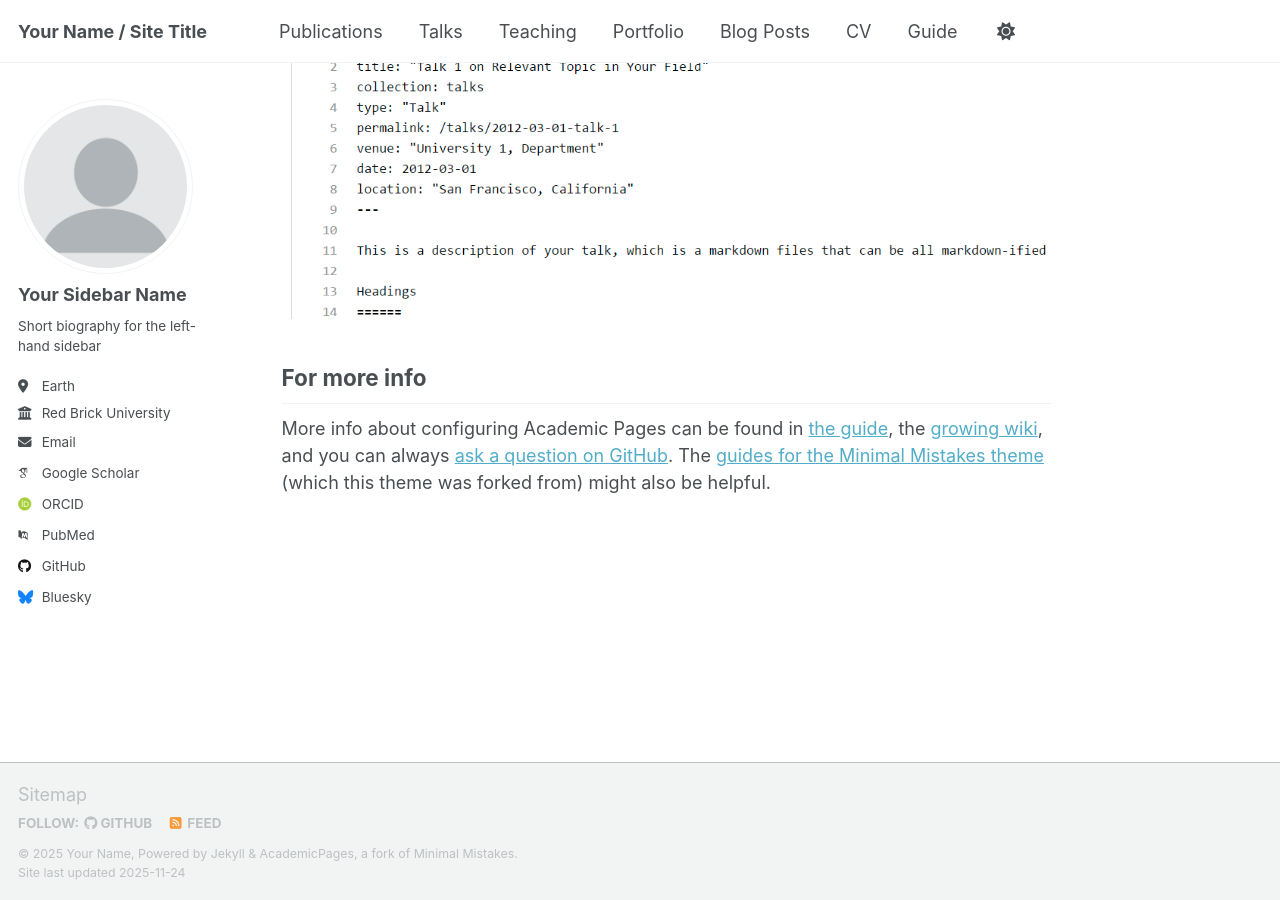
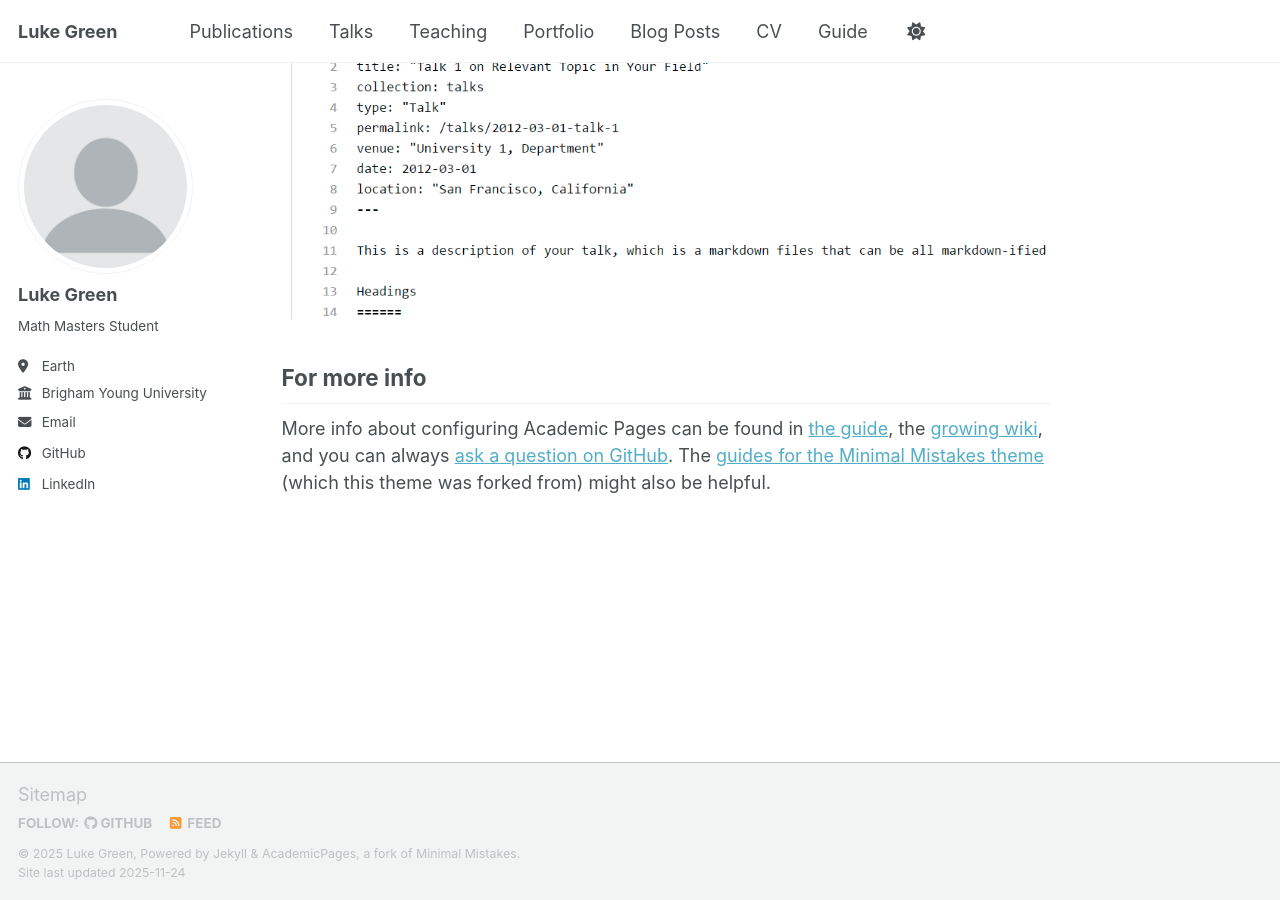
Before and after one commit to lukegreen109/lukegreen109.github.io, a Jekyll site: the page built from _pages/about.md, in a window 1280 px wide and 900 px high, scrolled down 2880 px. Built offline with Jekyll 4.4.1, drawn with Linux system fonts in a browser that asks for light colours; some web fonts are replaced; a script that is not in the unit is left out.

Commit message:
updated profile details

```diff
--- a/_config.yml
+++ b/_config.yml
@@ -9,14 +9,14 @@
 # Basic Site Settings
 locale                   : "en-US"
 site_theme               : "default" # Currently available options are "default", "air"
-title                    : "Your Name / Site Title"
+title                    : "Luke Green"
 title_separator          : "-"
-name                     : &name "Your Name"
-description              : &description "Your Name's academic portfolio"   # Update this with a general description of your site, this is the default if not overridden by a page
-url                      : https://academicpages.github.io # The base hostname & protocol for your site e.g. "https://[your GitHub username].github.io",
+name                     : &name "Luke Green"
+description              : &description "Luke Green's academic portfolio"   # Update this with a general description of your site, this is the default if not overridden by a page
+url                      : https://lukegreen.github.io # The base hostname & protocol for your site e.g. "https://[your GitHub username].github.io",
                                                            # or if you already have some other page hosted on Github then use "https://[your GitHub username].github.io/[Your Repo Name]"
 baseurl                  : "" # the subpath of your site, e.g. "/blog"
-repository               : "academicpages/academicpages.github.io"
+repository               : "lukegreen/academicpages.github.io"
 
 # Site Author - The following control what appear as part of the author content on the side bar.
 #               If a field is blank the icon and link will not appear, otherwise it will be shown.
@@ -24,23 +24,23 @@ repository               : "academicpages/academicpages.github.io"
 author:
   # Biographic information
   avatar           : "profile.png"
-  name             : "Your Sidebar Name"
+  name             : "Luke Green"
   pronouns         : # example: "she/her"
-  bio              : "Short biography for the left-hand sidebar"
+  bio              : "Math Masters Student"
   location         : "Earth"
-  employer         : "Red Brick University"
+  employer         : "Brigham Young University"
   uri              : # URL
-  email            : "none@example.org"
+  email            : "lukegreen@mathematics.byu.edu"
 
   # Academic websites
   academia         : # URL
   arxiv            : # URL - Update with the correct link to your profile
-  googlescholar    : "https://scholar.google.com/citations?user=PS_CX0AAAAAJ"
+  googlescholar    : # URL
   inspire-hep      : # URL
   impactstory      : # URL
-  orcid            : "https://orcid.org/yourorcidurl"
+  orcid            : # URL
   semantic         : # URL
-  pubmed           : "https://www.ncbi.nlm.nih.gov/pubmed/?term=john+snow"
+  pubmed           : # URL
   researchgate     : # URL
   scopus           : # URL
 
@@ -48,13 +48,13 @@ author:
   bitbucket        : # Username - Update with your username on the site
   codepen          : # Username
   dribbble         : # Username
-  github           : "academicpages"
+  github           : "lukegreen109"
   kaggle           : # Username
   stackoverflow    : # User number or user number and name (i.e., use "1" or "1/jeff-atwood")
 
   # Social media
   artstation       : # Username
-  bluesky          : "bsky.app" # Replace this with you Bluesky username
+  bluesky          : # Username
   facebook         : # Username
   flickr           : # Username
   foursquare       : # Username
@@ -63,7 +63,7 @@ author:
   keybase          : # Username
   instagram        : # Username
   lastfm           : # Username
-  linkedin         : # Username
+  linkedin         : "lukegreen109"
   mastodon         : # URL
   medium           : # URL
   pinterest        : # Username
```
